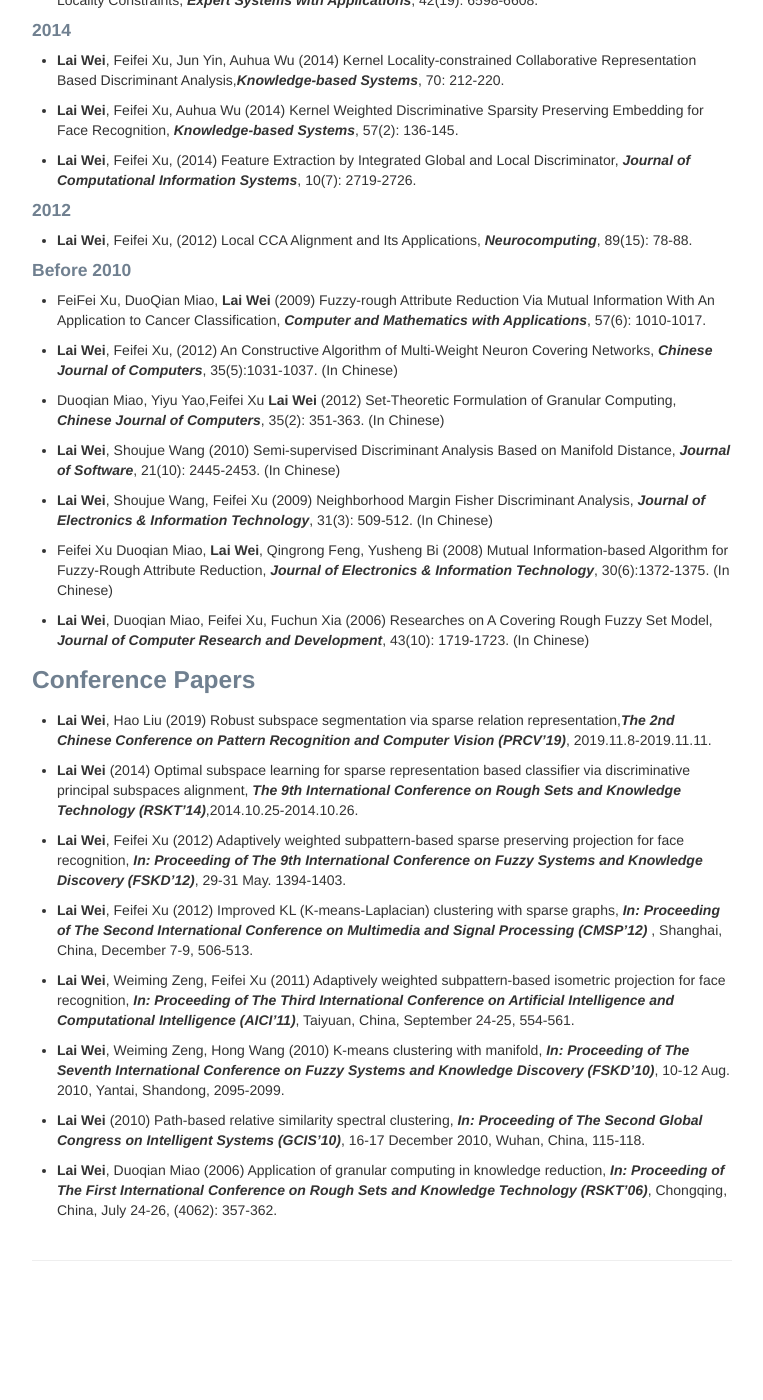
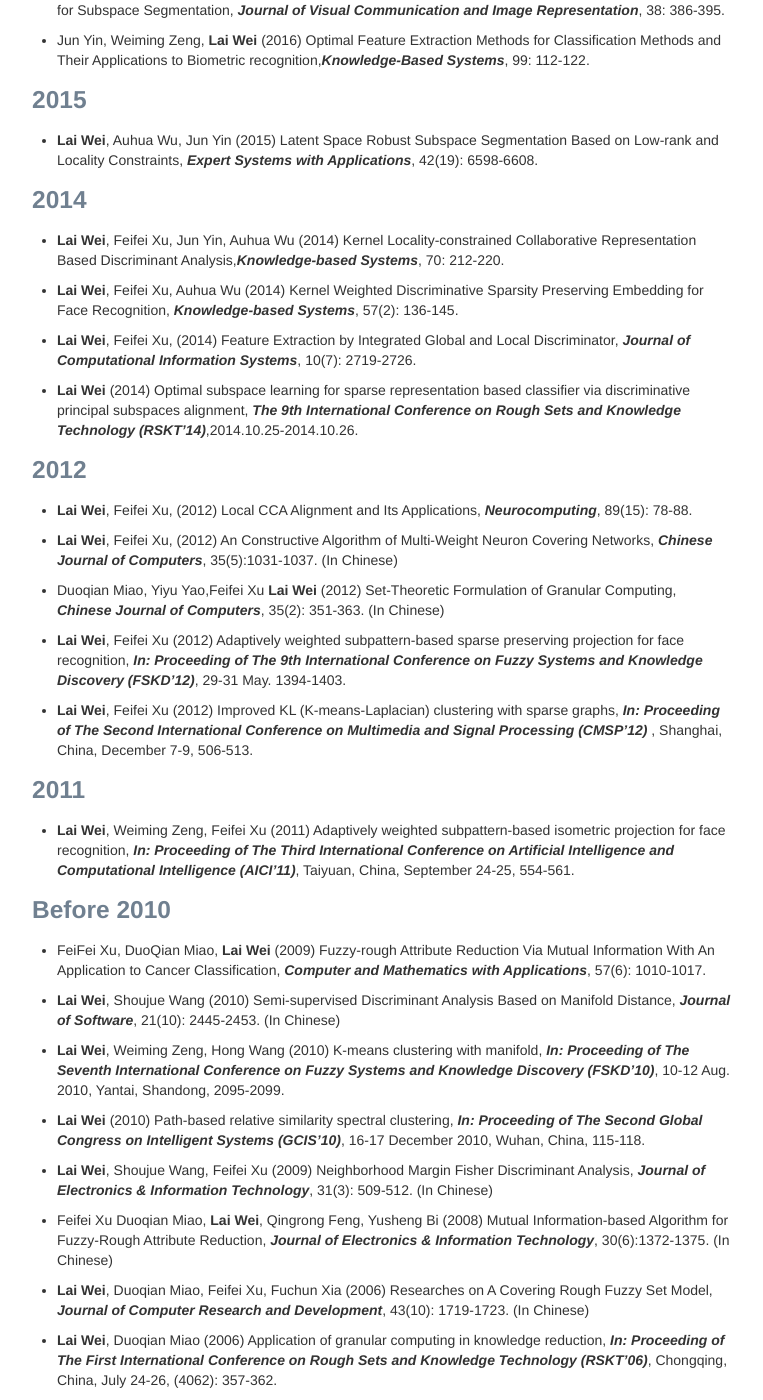
Before and after one commit to weilyshmtu/weilyshmtu.github.io, a Jekyll site: the page built from pages/pubs.md, in a window 1280 px wide and 1400 px high, scrolled down 1682 px. Shown: the whole window, without its empty margins (258-1021 px from the left). Built offline with Jekyll 4.4.1, drawn with Linux system fonts in a browser that asks for light colours; before the commit the page ends 2974 px from its top, so only the background shows below that; part of the change alters nothing that is shown; some of the changed text lies outside the part shown.

Commit message:
Update pubs.md

```diff
--- a/pages/pubs.md
+++ b/pages/pubs.md
@@ -6,8 +6,8 @@ title: Lai Wei's publications
 
 &dagger;: Corresponding author.
 
-### Journal Articles
-#### 2022
+
+### 2022
 
 <ul> <li> <b>Lai Wei</b>, Shiteng Liu, Rigui Zhou, Changming Zhu (2022) Learning idempotent representation for subspace clustering, <i><b>submitted to IEEE Transactions on Knowledge and Data Engineering.</b></i> </li></ul>
 
@@ -17,12 +17,12 @@ title: Lai Wei's publications
 
 <ul> <li> Changming Zhu, Dujuan Cao, Shuaiping Guo, Rigui Zhou, <b>Lai Wei</b>, Yilin Dong, Duoqian Miao (2022) Weak-label-based global and local multi-view multi-label learning with three-way clustering, <i><b>International Journal of Machine Learning and Cybernetics</b></i>, 13(5): 1337-1354.</li></ul>
 
-#### 2021
+### 2021
 <ul> <li> <b>Lai Wei</b>, Fenfen Ji, Hao Liu, Rigui Zhou, Changming Zhu, Xiafen Zhang (2021) Subspace Clustering via Structured Sparse Relation Representation, <i><b>IEEE Transactions on Neural Networks and Learning Systems</b></i>, 33(9): 4610-4623，<<a href="https://doi.org/10.1109/TNNLS.2021.3059511">link</a>>.</li></ul>
 
 <ul> <li> Yiling Dong, Xinde Li, Jean Dezert, Rigui Zhou, Changming Zhu, <b>Lai Wei</b>, Shuzhi Sam Ge (2021) Evidential Reasoning with Hesitant Fuzzy Belief Structures for Human Activity Recognition, <i><b>IEEE Transactions on Fuzzy Systems</b></i>, <<a href="https://doi.org/10.1109/10.1109/TFUZZ.2021.3079495">link</a>>.</li></ul>
 
-#### 2020
+### 2020
 <ul> <li> Xiaobo Xiao, <b>Lai Wei<sup>&dagger;</sup></b> (2020) Robust Subspace Clustering via Latent Smooth Representation Clustering, <i><b>Neural Processing Letters</b></i>, 52: 1317–1337.</li></ul>
 
 <ul> <li> Shujun Liu, <b>Lai Wei<sup>&dagger;</sup></b> (2020) Block Integration based Image Clustering, <i><b>Computer Sciences</b></i>, 47(6): 170-175. (In Chinese)</li></ul>
@@ -38,7 +38,7 @@ title: Lai Wei's publications
 
 <ul> <li>Changming Zhu, Duoqian Miao, Zhe Wang, Rigui Zhou, <b>Lai Wei</b>, Xiafen Zhang (2020) Global and Local Multi-view Multi-label Learning, <i><b>Neurocomputing</b></i>, 371: 67-77.</li></ul>
 
-#### 2019
+### 2019
 <ul> <li>Changming Zhu, Zhe Wang, Rigui Zhou, <b>Lai Wei</b>, Xiafen Zhang, Yi Ding (2019) Semi-supervised One-pass Multi-view Learning, <i><b>Neural Computing and Applications</b></i>, 31(11): 8117-8134.</li></ul>
 
 <ul> <li> <b>Lai Wei</b>, Rigui Zhou, Xiaofeng Wang, Changming Zhu, Jun Yin, Xiafen Zhang (2019) Subspace Segmentation via Self-regularized Latent K-means, <i><b>Expert Systems with Applications</b></i>, 163(1): 316-326.</li></ul>
@@ -47,42 +47,58 @@ title: Lai Wei's publications
 
 <ul> <li> <b>Lai Wei</b>, Yan Zhang, Jun Yin, Rigui Zhou, Changming Zhu, Xiafen Zhang (2019) An Improved Structured Low-rank Representation for Disjoint Subspace Segmentation, <i><b>Neural Processing Letters</b></i>, 50: 1035-1050.</li></ul>
 
-#### 2018
+<ul> <li> <b>Lai Wei</b>, Hao Liu (2019) Robust subspace segmentation via sparse relation representation,<i><b>The 2nd Chinese Conference on Pattern Recognition and Computer Vision (PRCV’19)</b></i>, 2019.11.8-2019.11.11.</li></ul>
+
+### 2018
 <ul> <li> <b>Lai Wei</b>, Xiaofeng Wang, Aihua Wu, Rigui Zhou, Changming Zhu (2018) Robust Subspace Segmentation by Self-representation Constrained Low-rank Representation, <i><b>Neural Processing Letters</b></i>, 48(3): 1671-1691.</li></ul>
 
 <ul> <li>Jun Yin, Zhihui Lai, Weiming Zeng, <b>Lai, Wei</b> (2018) Local Sparsity Preserving Projection and Its Application to Biometric Recognition, <i><b>Multimedia Tools and Applications</b></i>, 77(1): 1069-1092.</li></ul>
 
-#### 2017
+### 2017
 <ul> <li> <b>Lai Wei</b>, Xiaofeng Wang, Jun Yin, Auhua Wu (2017) Self-regularized Fixed-rank Representation for Subspace Segmentation, <i><b>Information Sciences</b></i>, 412-412: 194-209.</li></ul>
 
-#### 2016
+### 2016
 <ul> <li> <b>Lai Wei</b>, Xiaofeng Wang, Jun Yin, Auhua Wu (2016) Spectral Clustering Steered Low-rank Representation for Subspace Segmentation, <i><b>Journal of Visual Communication and Image Representation</b></i>, 38: 386-395.</li></ul>
 
 <ul> <li>Jun Yin, Weiming Zeng, <b>Lai Wei</b> (2016) Optimal Feature Extraction Methods for Classification Methods and Their Applications to Biometric recognition,<i><b>Knowledge-Based Systems</b></i>, 99: 112-122.
 </li></ul>
 
-#### 2015
+### 2015
 <ul> <li> <b>Lai Wei</b>, Auhua Wu, Jun Yin (2015) Latent Space Robust Subspace Segmentation Based on Low-rank and Locality Constraints, <i><b>Expert Systems with Applications</b></i>, 42(19): 6598-6608.</li></ul>
 
-#### 2014
+### 2014
 <ul> <li> <b>Lai Wei</b>, Feifei Xu, Jun Yin, Auhua Wu (2014) Kernel Locality-constrained Collaborative Representation Based Discriminant Analysis,<i><b>Knowledge-based Systems</b></i>, 70: 212-220.</li></ul>
 
 <ul> <li> <b>Lai Wei</b>, Feifei Xu, Auhua Wu (2014) Kernel Weighted Discriminative Sparsity Preserving Embedding for Face Recognition, <i><b>Knowledge-based Systems</b></i>, 57(2): 136-145.</li></ul>
 
 <ul> <li> <b>Lai Wei</b>, Feifei Xu, (2014) Feature Extraction by Integrated Global and Local Discriminator, <i><b>Journal of Computational Information Systems</b></i>, 10(7): 2719-2726.</li></ul>
 
-#### 2012
+<ul> <li> <b>Lai Wei</b> (2014) Optimal subspace learning for sparse representation based classifier via discriminative principal subspaces alignment, <i><b>The 9th International Conference on Rough Sets and Knowledge Technology (RSKT’14)</b></i>,2014.10.25-2014.10.26. </li></ul>
+
+### 2012
 <ul> <li> <b>Lai Wei</b>, Feifei Xu, (2012) Local CCA Alignment and Its Applications, <i><b>Neurocomputing</b></i>, 89(15): 78-88.</li></ul>
-
-#### Before 2010
-<ul> <li>FeiFei Xu, DuoQian Miao, <b>Lai Wei</b> (2009) Fuzzy-rough Attribute Reduction Via Mutual Information With An Application to Cancer Classification, <i><b>Computer and Mathematics with Applications</b></i>, 57(6): 1010-1017.
-</li></ul>
 
 <ul> <li> <b>Lai Wei</b>, Feifei Xu, (2012) An Constructive Algorithm of Multi-Weight Neuron Covering Networks, <i><b>Chinese Journal of Computers</b></i>, 35(5):1031-1037. (In Chinese)</li></ul>
 
 <ul> <li> Duoqian Miao, Yiyu Yao,Feifei Xu <b>Lai Wei</b> (2012) Set-Theoretic Formulation of Granular Computing, <i><b>Chinese Journal of Computers</b></i>, 35(2): 351-363. (In Chinese)</li></ul>
 
+<ul> <li> <b>Lai Wei</b>, Feifei Xu (2012) Adaptively weighted subpattern-based sparse preserving projection for face recognition, <i><b>In: Proceeding of The 9th International Conference on Fuzzy Systems and Knowledge Discovery (FSKD’12)</b></i>, 29-31 May. 1394-1403.</li></ul>
+
+<ul> <li> <b>Lai Wei</b>, Feifei Xu (2012) Improved KL (K-means-Laplacian) clustering with sparse graphs, <i><b>In: Proceeding of The Second International Conference on Multimedia and Signal Processing (CMSP’12)</b></i> , Shanghai, China, December 7-9, 506-513.</li></ul>
+
+### 2011
+<ul> <li> <b>Lai Wei</b>, Weiming Zeng, Feifei Xu (2011) Adaptively weighted subpattern-based isometric projection for face recognition, <i><b>In: Proceeding of The Third International Conference on Artificial Intelligence and Computational Intelligence (AICI’11)</b></i>, Taiyuan, China, September 24-25, 554-561.</li></ul>
+
+
+### Before 2010
+<ul> <li>FeiFei Xu, DuoQian Miao, <b>Lai Wei</b> (2009) Fuzzy-rough Attribute Reduction Via Mutual Information With An Application to Cancer Classification, <i><b>Computer and Mathematics with Applications</b></i>, 57(6): 1010-1017.
+</li></ul>
+
 <ul> <li> <b>Lai Wei</b>, Shoujue Wang (2010) Semi-supervised Discriminant Analysis Based on Manifold Distance, <i><b>Journal of Software</b></i>, 21(10): 2445-2453. (In Chinese)</li></ul>
+
+<ul> <li> <b>Lai Wei</b>, Weiming Zeng, Hong Wang (2010) K-means clustering with manifold, <i><b>In: Proceeding of The Seventh International Conference on Fuzzy Systems and Knowledge Discovery (FSKD’10)</b></i>, 10-12 Aug. 2010, Yantai, Shandong, 2095-2099.</li></ul>
+
+<ul> <li> <b>Lai Wei</b> (2010) Path-based relative similarity spectral clustering, <i><b>In: Proceeding of The Second Global Congress on Intelligent Systems (GCIS’10)</b></i>, 16-17 December 2010, Wuhan, China, 115-118.</li></ul>
 
 <ul> <li> <b>Lai Wei</b>, Shoujue Wang, Feifei Xu (2009) Neighborhood Margin Fisher Discriminant Analysis, <i><b>Journal of Electronics & Information Technology</b></i>, 31(3): 509-512. (In Chinese)</li></ul>
 
@@ -90,20 +106,4 @@ title: Lai Wei's publications
 
 <ul> <li> <b>Lai Wei</b>, Duoqian Miao, Feifei Xu, Fuchun Xia (2006) Researches on A Covering Rough Fuzzy Set Model, <i><b>Journal of Computer Research and Development</b></i>, 43(10): 1719-1723. (In Chinese)</li></ul>
 
-### Conference Papers
-
-<ul> <li> <b>Lai Wei</b>, Hao Liu (2019) Robust subspace segmentation via sparse relation representation,<i><b>The 2nd Chinese Conference on Pattern Recognition and Computer Vision (PRCV’19)</b></i>, 2019.11.8-2019.11.11.</li></ul>
-
-<ul> <li> <b>Lai Wei</b> (2014) Optimal subspace learning for sparse representation based classifier via discriminative principal subspaces alignment, <i><b>The 9th International Conference on Rough Sets and Knowledge Technology (RSKT’14)</b></i>,2014.10.25-2014.10.26. </li></ul>
-
-<ul> <li> <b>Lai Wei</b>, Feifei Xu (2012) Adaptively weighted subpattern-based sparse preserving projection for face recognition, <i><b>In: Proceeding of The 9th International Conference on Fuzzy Systems and Knowledge Discovery (FSKD’12)</b></i>, 29-31 May. 1394-1403.</li></ul>
-
-<ul> <li> <b>Lai Wei</b>, Feifei Xu (2012) Improved KL (K-means-Laplacian) clustering with sparse graphs, <i><b>In: Proceeding of The Second International Conference on Multimedia and Signal Processing (CMSP’12)</b></i> , Shanghai, China, December 7-9, 506-513.</li></ul>
-
-<ul> <li> <b>Lai Wei</b>, Weiming Zeng, Feifei Xu (2011) Adaptively weighted subpattern-based isometric projection for face recognition, <i><b>In: Proceeding of The Third International Conference on Artificial Intelligence and Computational Intelligence (AICI’11)</b></i>, Taiyuan, China, September 24-25, 554-561.</li></ul>
-
-<ul> <li> <b>Lai Wei</b>, Weiming Zeng, Hong Wang (2010) K-means clustering with manifold, <i><b>In: Proceeding of The Seventh International Conference on Fuzzy Systems and Knowledge Discovery (FSKD’10)</b></i>, 10-12 Aug. 2010, Yantai, Shandong, 2095-2099.</li></ul>
-
-<ul> <li> <b>Lai Wei</b> (2010) Path-based relative similarity spectral clustering, <i><b>In: Proceeding of The Second Global Congress on Intelligent Systems (GCIS’10)</b></i>, 16-17 December 2010, Wuhan, China, 115-118.</li></ul>
-
 <ul> <li> <b>Lai Wei</b>, Duoqian Miao (2006) Application of granular computing in knowledge reduction, <i><b>In: Proceeding of The First International Conference on Rough Sets and Knowledge Technology (RSKT’06)</b></i>, Chongqing, China, July 24-26, (4062): 357-362.</li></ul>
```
